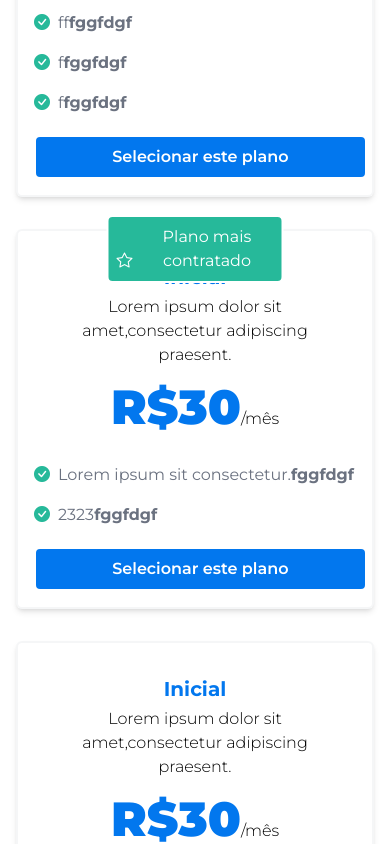
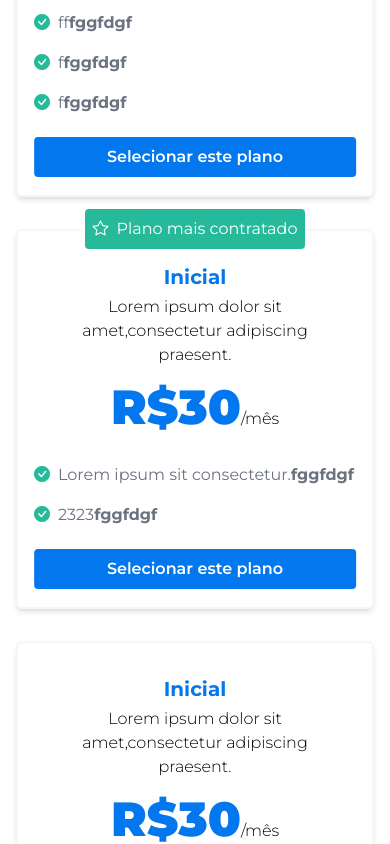
Before and after one commit to Hugodelima/avaliacao_SoftOwn, a React (Vite) app: page / in a window 390 px wide. Shown: the part 4920-5764 px from the top of the page. Built offline with nearby package versions, Linux system fonts and the light colour scheme.

Commit message:
fix(PricingTable): adjusted the responsive

```diff
--- a/src/components/PricingTable.tsx
+++ b/src/components/PricingTable.tsx
@@ -9,10 +9,10 @@ interface PricingTableProps {
 function PricingTable( {title, description, price, listAdvantage, favorite }: PricingTableProps){
   return (
 
-    <div className="border-solid border-2 rounded-md border-gray-400 shadow-md border-opacity-10 p-4 relative pt-8">
+    <div className="border-solid border-2 rounded-md border-gray-400 shadow-md border-opacity-10 p-4 relative pt-8 xl:w-[24%]">
       {favorite ?
-        <div className="absolute -top-4 left-1/2 transform -translate-x-1/2">
-          <button className='text-white z-10 bg-textGreen rounded-md p-2 border-solid border-2 border-white w-auto m-auto relative pl-8'>
+        <div className="absolute -top-6 left-1/2 transform -translate-x-1/2 w-full">
+          <button className='text-white z-10 bg-textGreen rounded-md p-2 border-solid border-2 border-white w-auto m-auto relative pl-8 flex items-center'>
             Plano mais contratado
             <i className="bi bi-star text-white absolute left-2"></i>
           </button>
@@ -36,7 +36,7 @@ function PricingTable( {title, description, price, listAdvantage, favorite }: Pr
           );
         })}
       </div>
-      <div className="absolute bottom-4 w-[94%]">
+      <div className="absolute bottom-4 w-[92%] left-1/2 transform -translate-x-1/2">
         <button className='text-white bg-textSoft rounded-md p-2 font-semibold border-solid border-2 border-white w-full'>
           Selecionar este plano
         </button>
```
